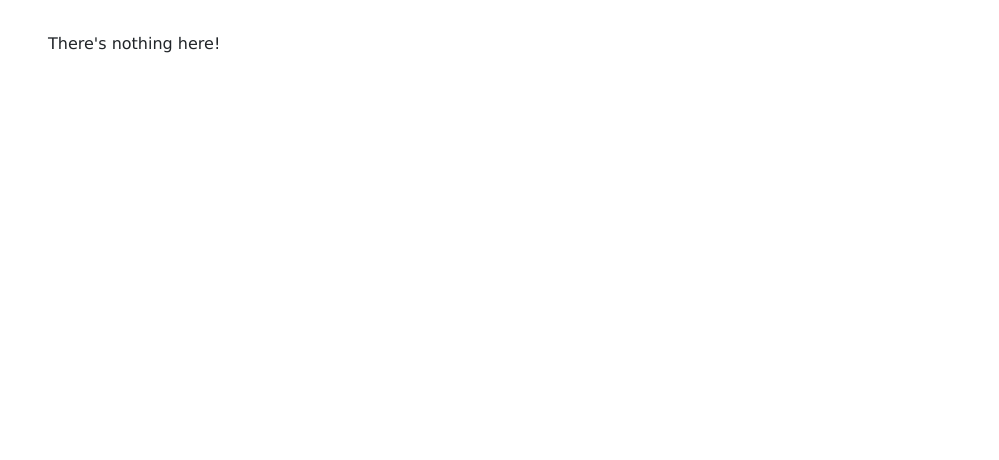
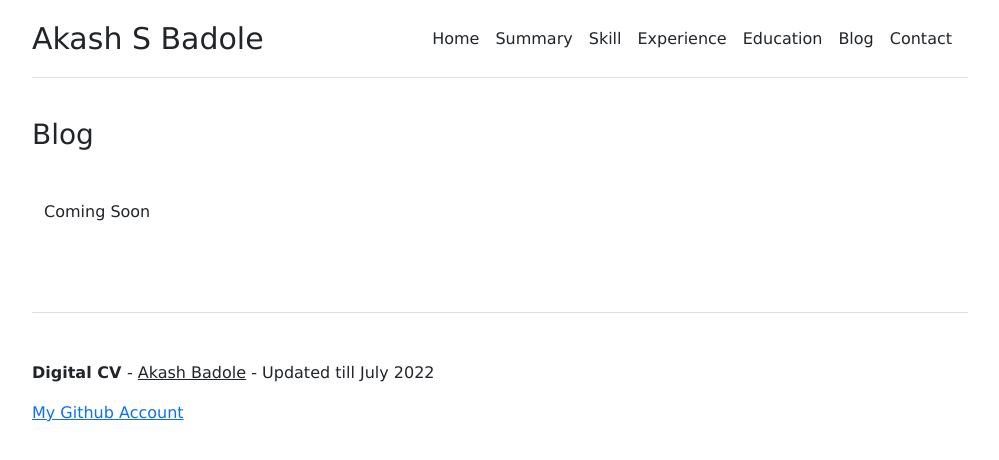
Before and after one commit to akashbadole/akashbadole, a React (Create React App) app: page /Blog in a window 1280 px wide. Shown: the top 460 px of the page, without its empty margins (140-1139 px from the left). Built offline with nearby package versions, Linux system fonts and the light colour scheme.

Commit message:
blog and github link

```diff
--- a/src/App.js
+++ b/src/App.js
@@ -7,6 +7,7 @@ import Home from './Component/Home';
 import Education from './Component/Education';
 import Experience from './Component/Experience';
 import Contact from './Component/Contact';
+import Blog from './Component/Blog';
 
 
 function App() {
@@ -19,6 +20,7 @@ function App() {
       <Route path="Skill" element={<Skill />} />
       <Route path="Education" element={<Education />} />
       <Route path="Experience" element={<Experience />} />
+      <Route path="Blog" element={<Blog />} />
       <Route path="Contact" element={<Contact />} />
       <Route
       path="*"
--- /dev/null
+++ b/src/Component/Blog.js
@@ -0,0 +1,20 @@
+import React, { Component } from 'react';
+import Header from './Header';
+import Footer from './Footer';
+
+class Blog extends Component {
+    render() {
+        return (
+            <div>
+                <Header />
+                <h3 className='heading py-3'>Blog</h3>
+                <div className='container py-4'>
+                    <p>Coming Soon</p>
+                </div>
+                <Footer />
+            </div>
+        );
+    }
+}
+
+export default Blog;
--- a/src/Component/Footer.js
+++ b/src/Component/Footer.js
@@ -6,6 +6,7 @@ class Footer extends Component {
 
             <footer className="pt-4 my-md-5 pt-md-5 border-top">
                 <p><b>Digital CV </b>- <u>Akash Badole</u> - Updated till July 2022</p>
+                <a href='https://github.com/akashbadole' target="__blank">My Github Account</a>
 
             </footer>
 
--- a/src/Component/Header.js
+++ b/src/Component/Header.js
@@ -25,6 +25,7 @@ class Header extends Component {
                         <Link className="me-3 py-2 text-dark text-decoration-none" to="/Skill">Skill</Link>
                         <Link className="me-3 py-2 text-dark text-decoration-none" to="/Experience">Experience</Link>
                         <Link className="me-3 py-2 text-dark text-decoration-none" to="/Education">Education</Link>
+                        <Link className="me-3 py-2 text-dark text-decoration-none" to="/Blog">Blog</Link>
                         <Link className="me-3 py-2 text-dark text-decoration-none" to="/Contact">Contact</Link>
                     </nav>
                 </div>
```
